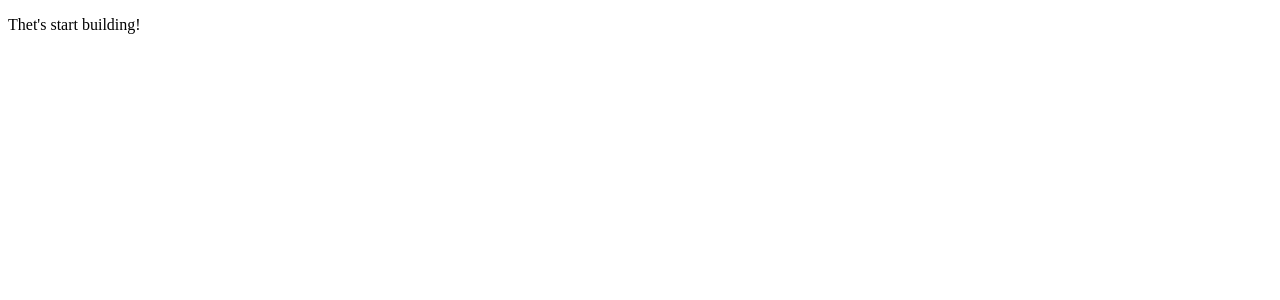
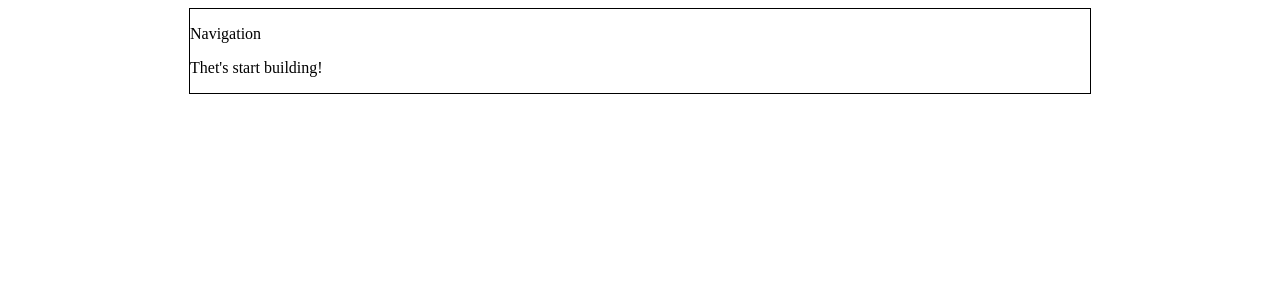
Before and after one commit to danielvanc/TouchBase, a React (Create React App) app: page / in a window 1280 px wide. Shown: the top 300 px of the page. Built offline with nearby package versions, Linux system fonts and the light colour scheme.

Commit message:
Install extra packages. Add header and nav comps

```diff
--- a/package.json
+++ b/package.json
@@ -6,6 +6,7 @@
     "@reach/router": "^1.2.1",
     "react": "^16.11.0",
     "react-dom": "^16.11.0",
+    "react-helmet": "^5.2.1",
     "react-scripts": "3.2.0",
     "styled-components": "^4.4.1"
   },
--- a/src/App.js
+++ b/src/App.js
@@ -1,8 +1,23 @@
 import React from 'react';
+import { Helmet } from 'react-helmet'
+import styled from 'styled-components'
+import Header from './components/Header'
+
+const AppContainer = styled.div`
+  border: 1px solid #000;
+  margin: 0 auto;
+  max-width: 900px;
+`
 
 function App() {
   return (
-    <p>Thet's start building!</p>
+    <AppContainer>
+      <Header />
+      <Helmet>
+        <title>Touchbase - your personal address book.</title>
+      </Helmet>
+      <p>Thet's start building!</p>
+    </AppContainer>
   );
 }
 
--- /dev/null
+++ b/src/components/Header.js
@@ -0,0 +1,8 @@
+import React from 'react'
+import Nav from './Nav'
+
+const Header = () => (
+  <Nav />
+)
+
+export default Header;
--- /dev/null
+++ b/src/components/Nav.js
@@ -0,0 +1,7 @@
+import React from 'react'
+
+const Nav = () => (
+  <p>Navigation</p>
+)
+
+export default Nav;
```
Also changed, not shown: src/components/Search.js (added), 1 other file (tests, documents, lock files or other folders).
